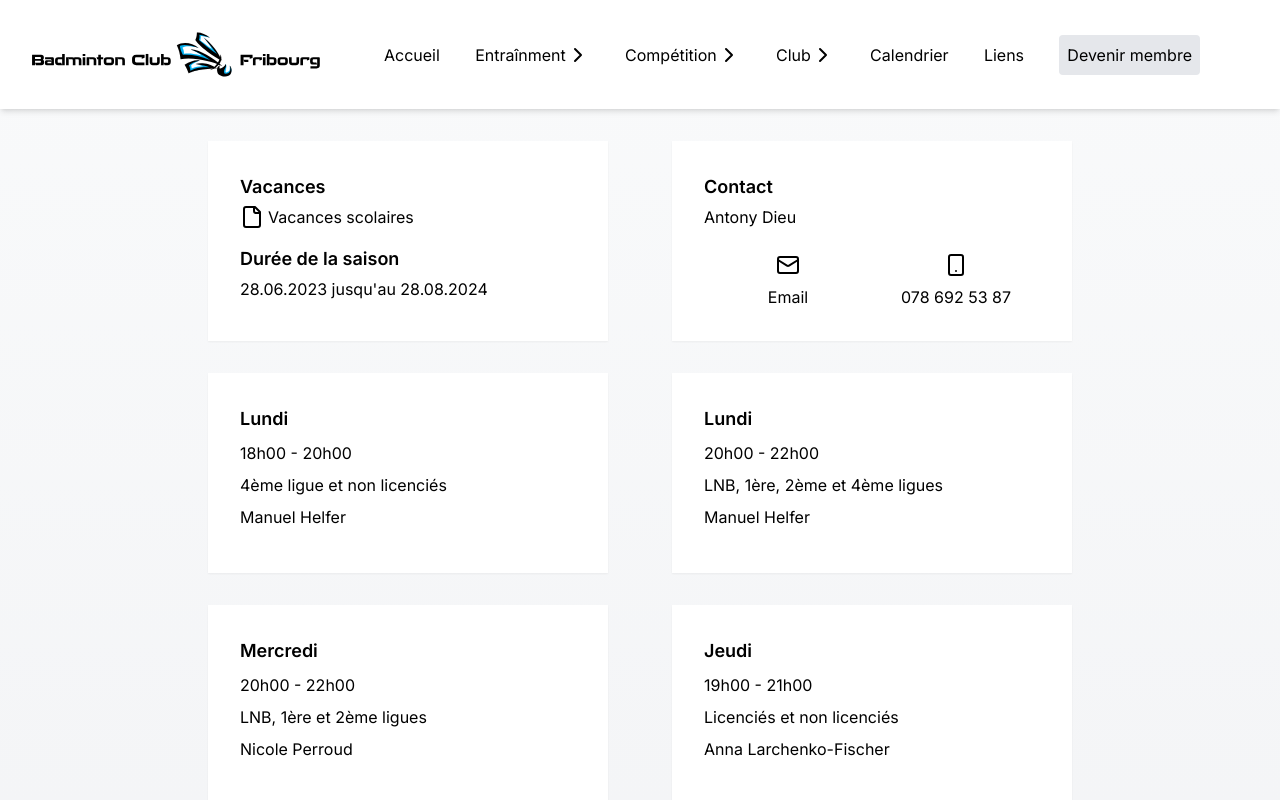
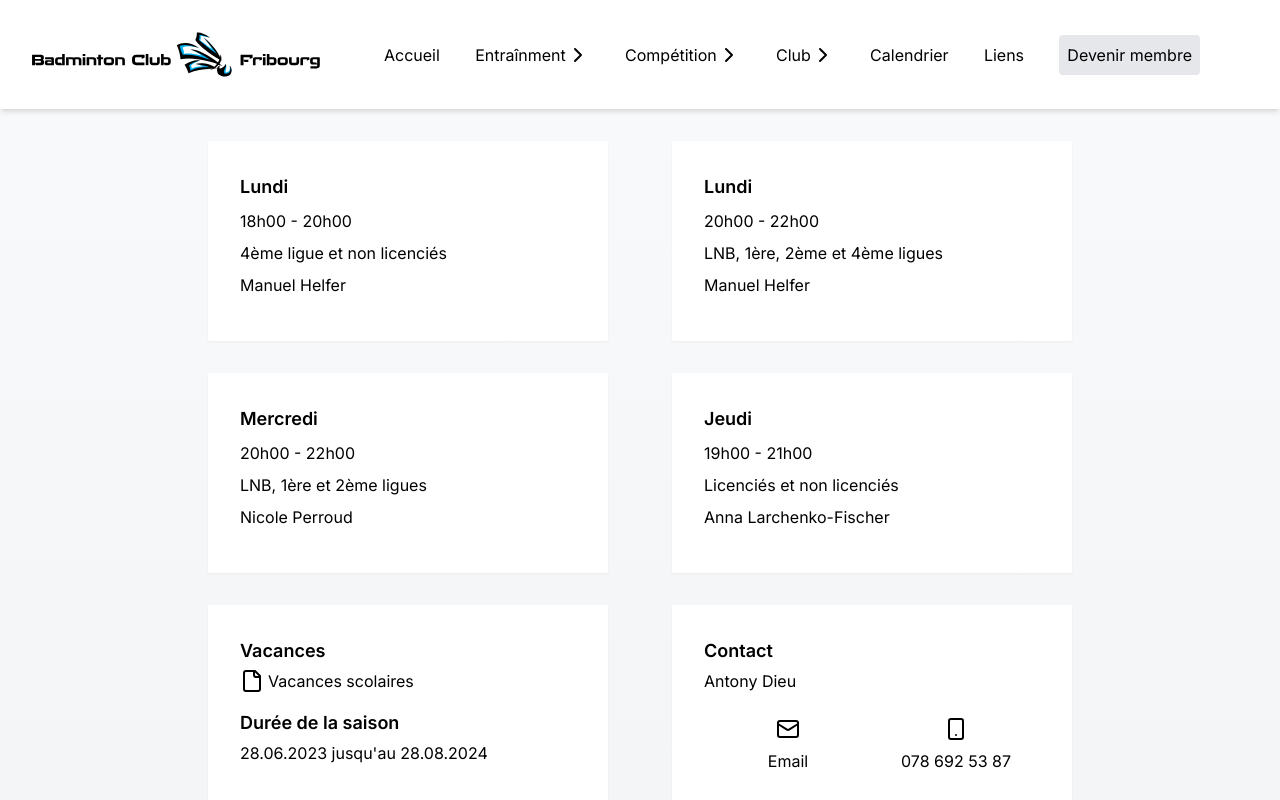
Before and after one commit to dieu-antony/bcfribourg, a Next.js app: page /training/adultes in a window 1280 px wide. Shown: the top 800 px of the page. Built offline with nearby package versions, Linux system fonts and the light colour scheme.

Commit message:
feat: css changes

```diff
--- a/src/lib/components/ui/tracing-beam.tsx
+++ b/src/lib/components/ui/tracing-beam.tsx
@@ -50,7 +50,7 @@ export const TracingBeam = ({
       ref={ref}
       className={cn("relative w-full mx-auto h-full", className)}
     >
-      <div className="absolute md:left-20 2xl:left-56 -left-2 sm:left-10 top-3 z-50">
+      <div className="absolute md:left-20 2xl:left-56 -left-2 sm:left-10 top-3 z-10">
         <motion.div
           transition={{
             duration: 0.2,
--- a/src/pages/training/adultes.tsx
+++ b/src/pages/training/adultes.tsx
@@ -6,46 +6,14 @@ const adultes = () => {
   return (
     <>
       <div className="flex flex-col place-items-center justify-center md:grid md:grid-cols-2">
-        <div className="m-8 flex h-[200px] w-[300px] flex-col gap-4 bg-white p-8 shadow-sm md:place-self-end lg:h-[300] hover:translate-x-1 transition duration-200 lg:w-[400px]">
-          <div className="flex flex-col gap-1">
-            <h1 className="text-lg font-semibold">Vacances</h1>
-            <a
-              href="https://www.fr.ch/sites/default/files/2020-06/calendrier-majoritaire-202425.pdf"
-              className="flex flex-row gap-1 hover:text-picton-blue-500"
-              target="_blank"
-            >
-              <File /> Vacances scolaires
-            </a>
-          </div>
-          <div className="flex flex-col gap-1">
-            <h1 className="text-lg font-semibold">Durée de la saison</h1>
-            <span>28.06.2023 jusqu&apos;au 28.08.2024</span>
-          </div>
-        </div>
-        <div className="m-8 flex h-[200px] w-[300px] hover:translate-x-1 transition duration-200 flex-col gap-6 bg-white p-8 shadow-sm md:place-self-start lg:h-[300] lg:w-[400px]">
-          <div className="flex flex-col gap-1">
-            <h1 className="text-lg font-semibold">Contact</h1>
-            <span>Antony Dieu</span>
-          </div>
-          <div className="grid grid-cols-2 place-items-center justify-center ">
-            <Link className="mb-2 hover:text-picton-blue-500" href="/club/contact">
-              <Mail />
-            </Link>
-            <Smartphone className="mb-2" />
-            <Link className="hover:text-picton-blue-500" href="/club/contact">
-              Email
-            </Link>
-            <span>078 692 53 87</span>
-          </div>
-        </div>
         <TrainingCard
-          className="md:place-self-end hover:translate-x-1 transition duration-200"
+          className="md:place-self-end mt-8 hover:translate-x-1 transition duration-200"
           time={{ start: "18h00 - 20h00", day: "Lundi" }}
           trainer="Manuel Helfer"
           target="4ème ligue et non licenciés"
         />
         <TrainingCard
-          className="md:place-self-start hover:translate-x-1 transition duration-200"
+          className="md:place-self-start md:mt-8 hover:translate-x-1 transition duration-200"
           time={{ start: "20h00 - 22h00", day: "Lundi" }}
           trainer="Manuel Helfer"
           target="LNB, 1ère, 2ème et 4ème ligues"
@@ -62,6 +30,38 @@ const adultes = () => {
           trainer="Anna Larchenko-Fischer"
           target="Licenciés et non licenciés"
         />
+        <div className="m-8  mt-0 flex h-[200px] w-[300px] flex-col gap-4 bg-white p-8 shadow-sm md:place-self-end lg:h-[300] hover:translate-x-1 transition duration-200 lg:w-[400px]">
+          <div className="flex flex-col gap-1">
+            <h1 className="text-lg font-semibold">Vacances</h1>
+            <a
+              href="https://www.fr.ch/sites/default/files/2020-06/calendrier-majoritaire-202425.pdf"
+              className="flex flex-row gap-1 hover:text-picton-blue-500"
+              target="_blank"
+            >
+              <File /> Vacances scolaires
+            </a>
+          </div>
+          <div className="flex flex-col gap-1">
+            <h1 className="text-lg font-semibold">Durée de la saison</h1>
+            <span>28.06.2023 jusqu&apos;au 28.08.2024</span>
+          </div>
+        </div>
+        <div className="m-8 mt-0 flex h-[200px] w-[300px] hover:translate-x-1 transition duration-200 flex-col gap-6 bg-white p-8 shadow-sm md:place-self-start lg:h-[300] lg:w-[400px]">
+          <div className="flex flex-col gap-1">
+            <h1 className="text-lg font-semibold">Contact</h1>
+            <span>Antony Dieu</span>
+          </div>
+          <div className="grid grid-cols-2 place-items-center justify-center ">
+            <Link className="mb-2 hover:text-picton-blue-500" href="/club/contact">
+              <Mail />
+            </Link>
+            <Smartphone className="mb-2" />
+            <Link className="hover:text-picton-blue-500" href="/club/contact">
+              Email
+            </Link>
+            <span>078 692 53 87</span>
+          </div>
+        </div>
       </div>
     </>
   );
--- a/src/pages/training/juniors.tsx
+++ b/src/pages/training/juniors.tsx
@@ -6,7 +6,25 @@ const juniors = () => {
   return (
     <>
       <div className="flex flex-col place-items-center justify-center md:grid md:grid-cols-2">
-        <div className="m-8 flex h-[200px] w-[300px] flex-col gap-4 bg-white p-8 shadow-sm hover:translate-x-1 transition duration-200 md:place-self-end lg:h-[300] lg:w-[400px]">
+        <TrainingCard
+          className="md:place-self-end mt-8 hover:translate-x-1 transition duration-200"
+          time={{ start: "18h00 - 20h00", day: "Mardi" }}
+          trainer="Sheen Khurdi et Julie Huser"
+          target="Juniors A"
+        />
+        <TrainingCard
+          className="md:place-self-start md:mt-8 hover:translate-x-1 transition duration-200"
+          time={{ start: "18h00 - 20h00", day: "Mardi" }}
+          trainer="Hugo Genoud"
+          target="Juniors B"
+        />
+        <TrainingCard
+          className="md:place-self-end hover:translate-x-1 transition duration-200"
+          time={{ start: "18h00 - 20h00", day: "Jeudi" }}
+          trainer="Colette Jungo et Julie Huser"
+          target="Juniors A et B"
+        />
+        <div className="m-8 mt-0 flex h-[200px] w-[300px] flex-col gap-4 bg-white p-8 shadow-sm hover:translate-x-1 transition duration-200 md:place-self-start lg:h-[300] lg:w-[400px]">
           <div className="flex flex-col gap-1">
             <h1 className="text-lg font-semibold">Vacances</h1>
             <a
@@ -22,7 +40,7 @@ const juniors = () => {
             <span>28.06.2023 jusqu&apos;au 28.08.2024</span>
           </div>
         </div>
-        <div className="m-8 flex h-[200px] w-[300px] flex-col hover:translate-x-1 transition duration-200 gap-6 bg-white p-8 shadow-sm md:place-self-start lg:h-[300] lg:w-[400px]">
+        <div className="m-8 mt-0 flex h-[200px] w-[300px] flex-col hover:translate-x-1 transition duration-200 gap-6 bg-white p-8 shadow-sm md:place-self-end lg:h-[300] lg:w-[400px]">
           <div className="flex flex-col gap-1">
             <h1 className="text-lg font-semibold">Contact</h1>
             <span>Antony Dieu</span>
@@ -36,24 +54,6 @@ const juniors = () => {
             <span>078 692 53 87</span>
           </div>
         </div>
-        <TrainingCard
-          className="md:place-self-end hover:translate-x-1 transition duration-200"
-          time={{ start: "18h00 - 20h00", day: "Mardi" }}
-          trainer="Sheen Khurdi et Julie Huser"
-          target="Juniors A"
-        />
-        <TrainingCard
-          className="md:place-self-start hover:translate-x-1 transition duration-200"
-          time={{ start: "18h00 - 20h00", day: "Mardi" }}
-          trainer="Hugo Genoud"
-          target="Juniors B"
-        />
-        <TrainingCard
-          className="md:place-self-end hover:translate-x-1 transition duration-200"
-          time={{ start: "18h00 - 20h00", day: "Jeudi" }}
-          trainer="Colette Jungo et Julie Huser"
-          target="Juniors A et B"
-        />
       </div>
     </>
   );
```
